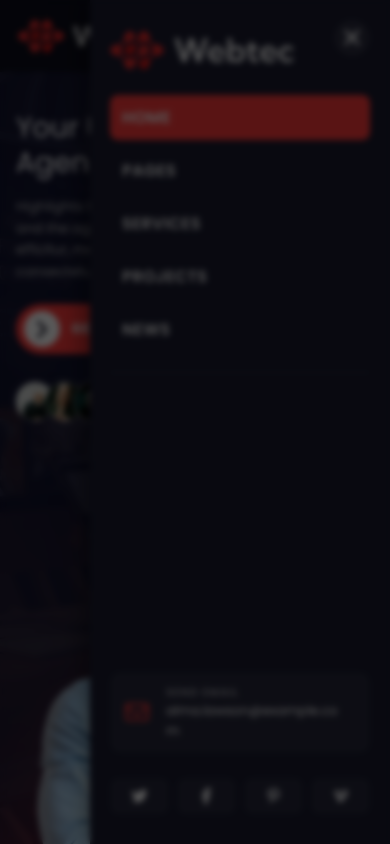
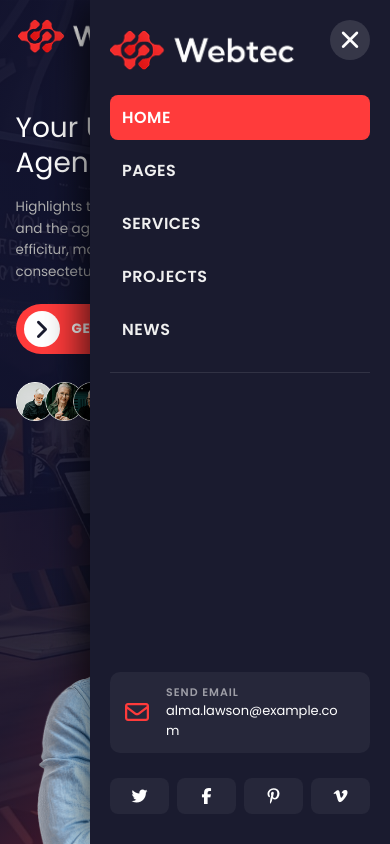
Before and after one commit to Rohit9625Yadav/webtech-website, a plain HTML site: page index.html in a window 390 px wide. Both pictures are taken after a click on the element 350 px from the left and 36 px from the top of the page. Shown: the top 844 px of the page. Drawn offline with nearby package versions, Linux system fonts and the light colour scheme.

Commit message:
Fix mobile menu: remove black overlay, pin drawer on scroll, close only on cross icon

```diff
--- a/index.html
+++ b/index.html
@@ -16,8 +16,6 @@
 </head>
 
 <body>
-    <div class="menu-overlay" id="menu-overlay"></div>
-
 
     <div class="head-section">
 
--- a/mobile.css
+++ b/mobile.css
@@ -4,47 +4,28 @@
    ========================================================================== */
 
 /* --------------------------------------------------------------------------
-   1. GLOBAL MOBILE MENU OVERLAY & NAVIGATION DRAWER
-   -------------------------------------------------------------------------- */
-.menu-overlay {
-    display: none;
-    position: fixed;
-    top: 0;
-    left: 0;
-    width: 100%;
-    height: 100%;
-    background: rgba(0, 0, 0, 0.65);
-    backdrop-filter: blur(3px);
-    -webkit-backdrop-filter: blur(3px);
-    z-index: 1001;
-    opacity: 0;
-    transition: opacity 0.3s ease;
-}
-
-.menu-overlay.active {
-    display: block;
-    opacity: 1;
-}
-
-/* --------------------------------------------------------------------------
-   2. TABLET & MOBILE BREAKPOINT (max-width: 1024px)
+   1. TABLET & MOBILE BREAKPOINT (max-width: 1024px)
    -------------------------------------------------------------------------- */
 @media (max-width: 1024px) {
 
-    /* --- Header & Navigation Drawer --- */
-    header {
-        position: fixed;
-        top: 0;
-        left: 0;
-        width: 100%;
-        padding: 16px 28px;
-        z-index: 1000;
+    /* --- Fixed Header (No transform or animation on scroll) --- */
+    header,
+    header.sticky {
+        position: fixed !important;
+        top: 0 !important;
+        left: 0 !important;
+        width: 100% !important;
+        padding: 16px 28px !important;
+        z-index: 9999 !important;
         background: rgba(13, 14, 27, 0.95);
         backdrop-filter: blur(8px);
+        transform: none !important;
+        animation: none !important;
     }
 
     header.sticky {
-        padding: 14px 28px;
+        background: #ffffff !important;
+        box-shadow: 0 4px 10px rgba(0, 0, 0, 0.1);
     }
 
     .header-actions {
@@ -56,7 +37,7 @@
         align-items: center;
         justify-content: center;
         cursor: pointer;
-        z-index: 1002;
+        z-index: 10002 !important;
         width: 44px;
         height: 44px;
         border-radius: 8px;
@@ -69,33 +50,35 @@
     }
 
     header.sticky .menu-toggle i {
-        color: #111111;
+        color: #111111 !important;
     }
 
-    /* Off-canvas Nav Drawer */
+    /* Off-canvas Nav Drawer - Strictly fixed to viewport, scrolls internally */
     nav#nav-menu {
-        position: fixed;
-        top: 0;
-        right: -320px;
-        width: 300px;
-        max-width: 85vw;
-        height: 100vh;
-        height: 100dvh;
-        background-color: #1a1b2f;
-        z-index: 1003;
+        position: fixed !important;
+        top: 0 !important;
+        right: -340px !important;
+        width: 300px !important;
+        max-width: 85vw !important;
+        height: 100vh !important;
+        height: 100dvh !important;
+        background-color: #1a1b2f !important;
+        z-index: 99999 !important;
         display: flex !important;
-        flex-direction: column;
-        justify-content: flex-start;
-        padding: 25px 20px 30px;
-        box-shadow: -5px 0 25px rgba(0, 0, 0, 0.5);
-        transition: right 0.35s cubic-bezier(0.4, 0, 0.2, 1);
-        overflow-y: auto;
+        flex-direction: column !important;
+        justify-content: flex-start !important;
+        padding: 25px 20px 30px !important;
+        box-shadow: -8px 0 35px rgba(0, 0, 0, 0.7) !important;
+        transition: right 0.35s cubic-bezier(0.4, 0, 0.2, 1) !important;
+        overflow-y: auto !important;
+        -webkit-overflow-scrolling: touch !important;
     }
 
     nav#nav-menu.active {
-        right: 0;
+        right: 0 !important;
     }
 
+    /* Close Button (X icon) */
     .close-menu {
         display: flex !important;
         align-items: center;
@@ -103,21 +86,22 @@
         position: absolute;
         top: 20px;
         right: 20px;
-        width: 36px;
-        height: 36px;
+        width: 40px;
+        height: 40px;
         cursor: pointer;
         border-radius: 50%;
-        background: rgba(255, 255, 255, 0.08);
-        transition: background 0.2s ease;
+        background: rgba(255, 255, 255, 0.12);
+        z-index: 100000 !important;
+        transition: all 0.2s ease;
     }
 
     .close-menu i {
-        color: #ffffff;
-        font-size: 20px;
+        color: #ffffff !important;
+        font-size: 22px;
     }
 
     .close-menu:hover {
-        background: var(--primary-red);
+        background: var(--primary-red) !important;
     }
 
     .logo-2 {
@@ -550,17 +534,16 @@
 }
 
 /* --------------------------------------------------------------------------
-   3. MOBILE SCREEN BREAKPOINT (max-width: 768px)
+   2. MOBILE SCREEN BREAKPOINT (max-width: 768px)
    -------------------------------------------------------------------------- */
 @media (max-width: 768px) {
 
     /* --- Header --- */
-    header {
-        padding: 14px 18px;
-    }
-
+    header,
     header.sticky {
-        padding: 12px 18px;
+        padding: 14px 18px !important;
+        transform: none !important;
+        animation: none !important;
     }
 
     .logo img {
@@ -975,7 +958,7 @@
 }
 
 /* --------------------------------------------------------------------------
-   4. SMALL MOBILE BREAKPOINT (max-width: 480px)
+   3. SMALL MOBILE BREAKPOINT (max-width: 480px)
    -------------------------------------------------------------------------- */
 @media (max-width: 480px) {
 
@@ -1049,7 +1032,7 @@
 }
 
 /* --------------------------------------------------------------------------
-   5. DESKTOP INTERACTION (min-width: 769px)
+   4. DESKTOP INTERACTION (min-width: 769px)
    -------------------------------------------------------------------------- */
 @media (min-width: 769px) {
 
--- a/script.js
+++ b/script.js
@@ -50,36 +50,17 @@ document.addEventListener('DOMContentLoaded', function() {
 const mobileMenu = document.getElementById('mobile-menu');
 const navMenu = document.getElementById('nav-menu');
 const closeMenu = document.getElementById('close-menu');
-const menuOverlay = document.getElementById('menu-overlay');
 
-function openNavMenu() {
-    if (navMenu) navMenu.classList.add('active');
-    if (menuOverlay) menuOverlay.classList.add('active');
-    document.body.style.overflow = 'hidden';
+if (mobileMenu && navMenu) {
+    mobileMenu.addEventListener('click', function(e) {
+        e.stopPropagation();
+        navMenu.classList.add('active');
+    });
 }
 
-function closeNavMenu() {
-    if (navMenu) navMenu.classList.remove('active');
-    if (menuOverlay) menuOverlay.classList.remove('active');
-    document.body.style.overflow = '';
-}
-
-if (mobileMenu) {
-    mobileMenu.addEventListener('click', openNavMenu);
-}
-
-if (closeMenu) {
-    closeMenu.addEventListener('click', closeNavMenu);
-}
-
-if (menuOverlay) {
-    menuOverlay.addEventListener('click', closeNavMenu);
-}
-
-// Close mobile menu when clicking any nav link
-if (navMenu) {
-    const navLinks = navMenu.querySelectorAll('a');
-    navLinks.forEach(link => {
-        link.addEventListener('click', closeNavMenu);
+if (closeMenu && navMenu) {
+    closeMenu.addEventListener('click', function(e) {
+        e.stopPropagation();
+        navMenu.classList.remove('active');
     });
 }
--- a/style.css
+++ b/style.css
@@ -137,26 +137,7 @@ header.sticky .contact-info {
 
 
 
-header.sticky {
-    position: fixed;
-    top: 0;
-    left: 0;
-    width: 100%;
-    background-color: white;
-    box-shadow: 0 2px 10px rgba(0, 0, 0, 0.1);
-    animation: slideDown 0.5s ease forwards;
-}
-
-
-@keyframes slideDown {
-    0% {
-        transform: translateY(-100%);
-    }
-
-    100% {
-        transform: translateY(0);
-    }
-}
+
 
 
 .btn-nav::before {
```
